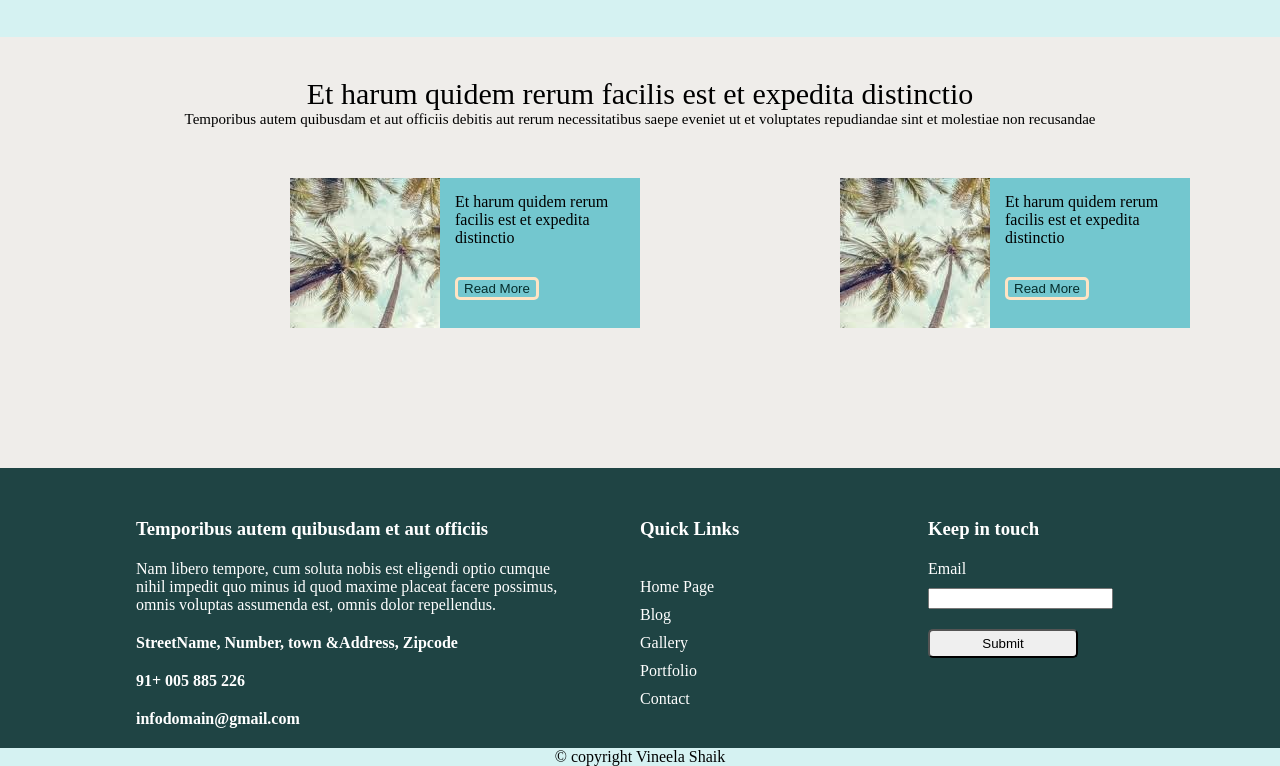
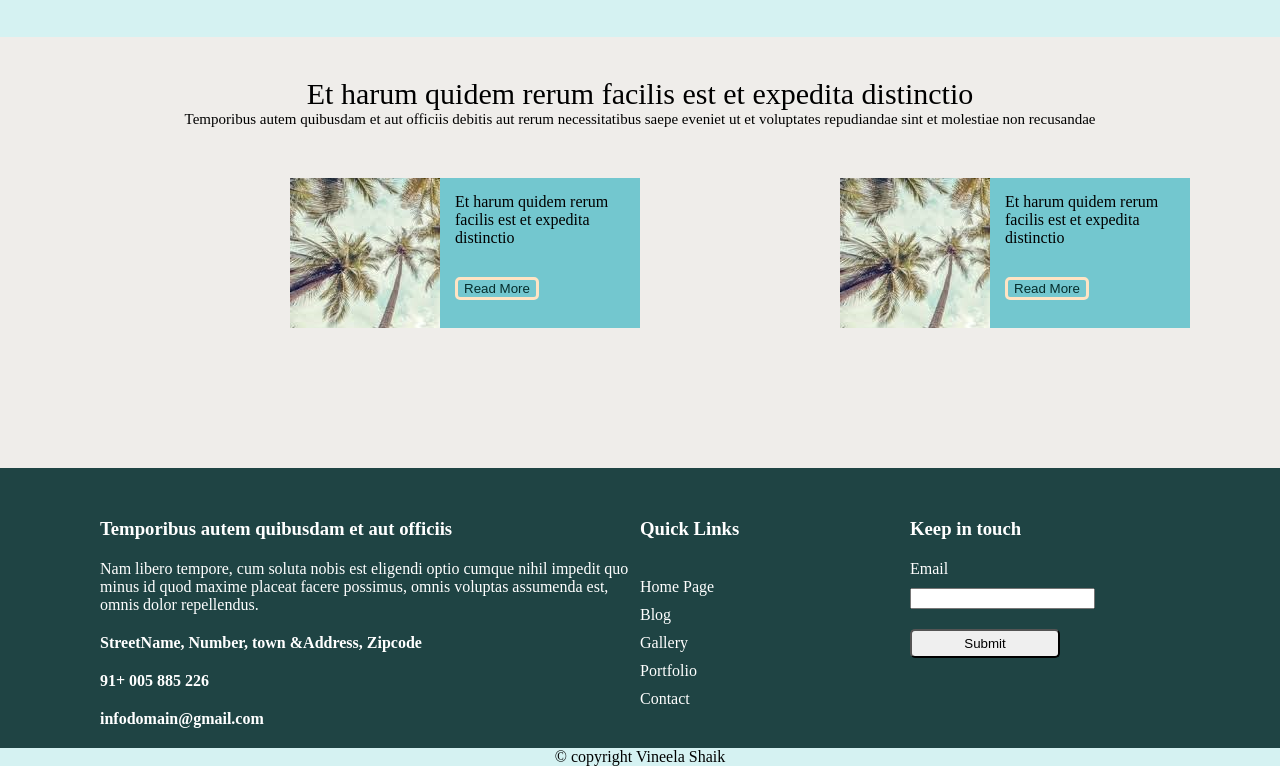
Before and after one commit to VineelaShaik/Flex, a plain HTML site: page index.html in a window 1280 px wide. Shown: the part 1304-2070 px from the top of the page. Drawn offline with Linux system fonts and the light colour scheme.

Commit message:
Update style.css

```diff
--- a/style.css
+++ b/style.css
@@ -160,7 +160,7 @@ html{
     flex-wrap: wrap;
     & div{
         flex-basis: 100%;
-        margin-left: 40px;
+        margin-left: 30px;
         margin-bottom: 10px;
     }
 }
@@ -195,7 +195,7 @@ html{
    display: flex;
    justify-content: space-around;
    &>div{
-    flex-basis: 40%;
+    flex-basis: 50%;
     & h3{
         padding-bottom: 20px;
     }
@@ -203,7 +203,7 @@ html{
         padding-top: 20px;
     }
     &+div{
-        flex-basis: 20%;
+        flex-basis: 25%;
     }
     ul{
         padding: 0;
```
